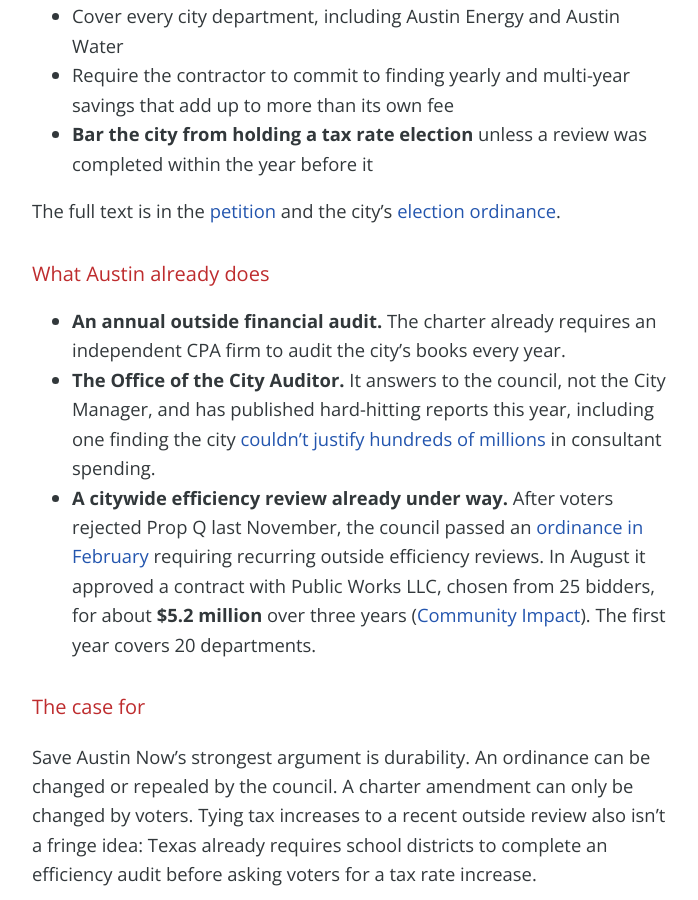
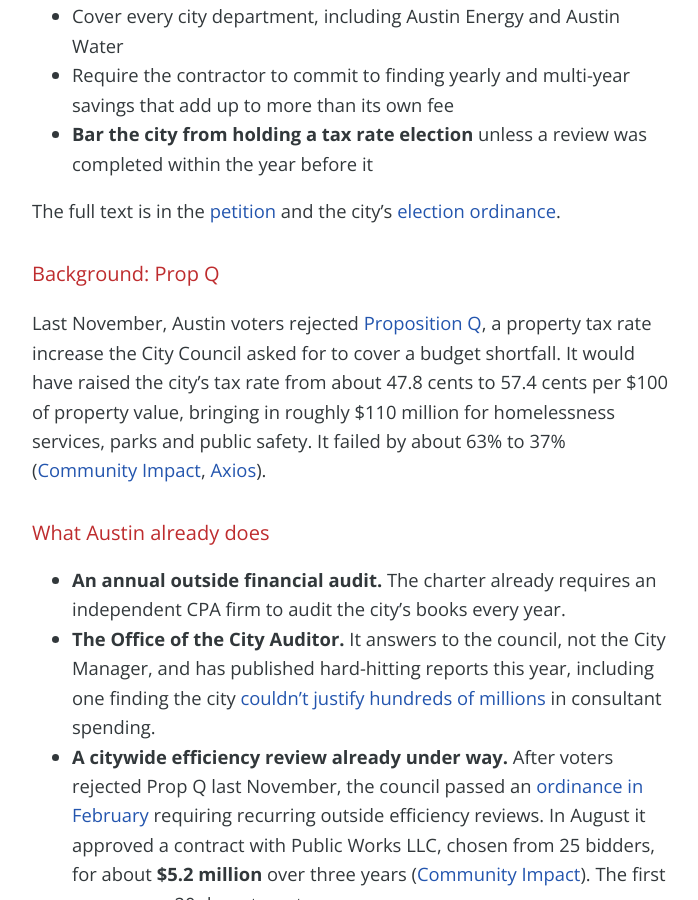
Before and after one commit to h3h/austinprops.city, a Jekyll site: the page built from _posts/2026-10-11-proposition-i.md, in a window 1280 px wide and 900 px high, scrolled down 629 px. Shown: the whole window, without its empty margins (288-986 px from the left). Built offline with Jekyll 4.4.1, drawn with Linux system fonts in a browser that asks for light colours.

Commit message:
Explain Prop Q on the Prop I page and record its result
Prop I leaned on Prop Q without saying what it was. Add a short background
section linking the 2025 post, and note on that post that it failed.

Co-Authored-By: Claude Opus 5.5 <noreply@anthropic.com>
Claude-Session: https://claude.ai/code/session_01NVM8qob9aiQdHqn3pq2deb

```diff
--- a/_posts/2026-10-11-proposition-i.md
+++ b/_posts/2026-10-11-proposition-i.md
@@ -30,6 +30,15 @@ As reported by [KXAN][KX], [KVUE][KV], [CBS Austin][CBS] and the
 
 The full text is in the [petition][PET] and the city’s
 [election ordinance][ORD].
+
+## Background: Prop Q
+
+Last November, Austin voters rejected [Proposition Q](/2025/proposition-q), a
+property tax rate increase the City Council asked for to cover a budget
+shortfall. It would have raised the city’s tax rate from about 47.8 cents to
+57.4 cents per $100 of property value, bringing in roughly $110 million for
+homelessness services, parks and public safety. It failed by about 63% to 37%
+([Community Impact][PQR], [Axios][PQA]).
 
 ## What Austin already does
 
```
Also changed, not shown: other parts of _posts/2026-10-11-proposition-i.md (+2 -0 lines), _posts/2025-10-20-proposition-q.md (+5 -0 lines).
